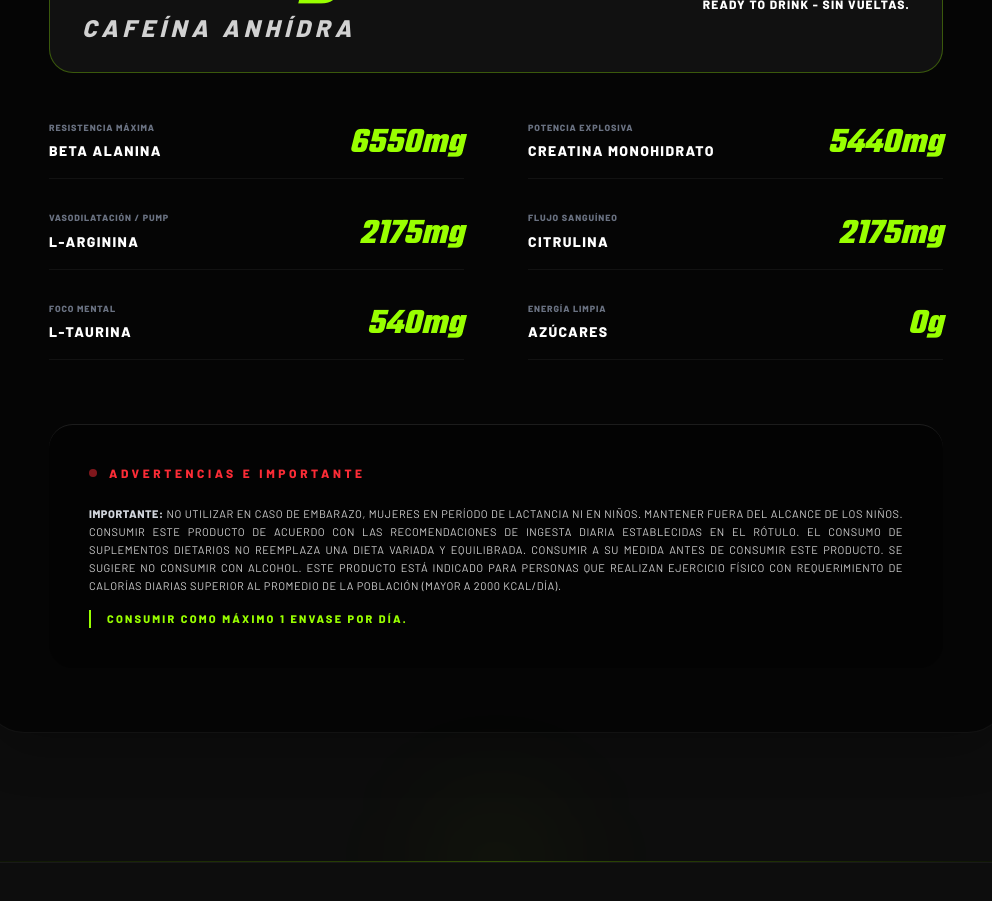
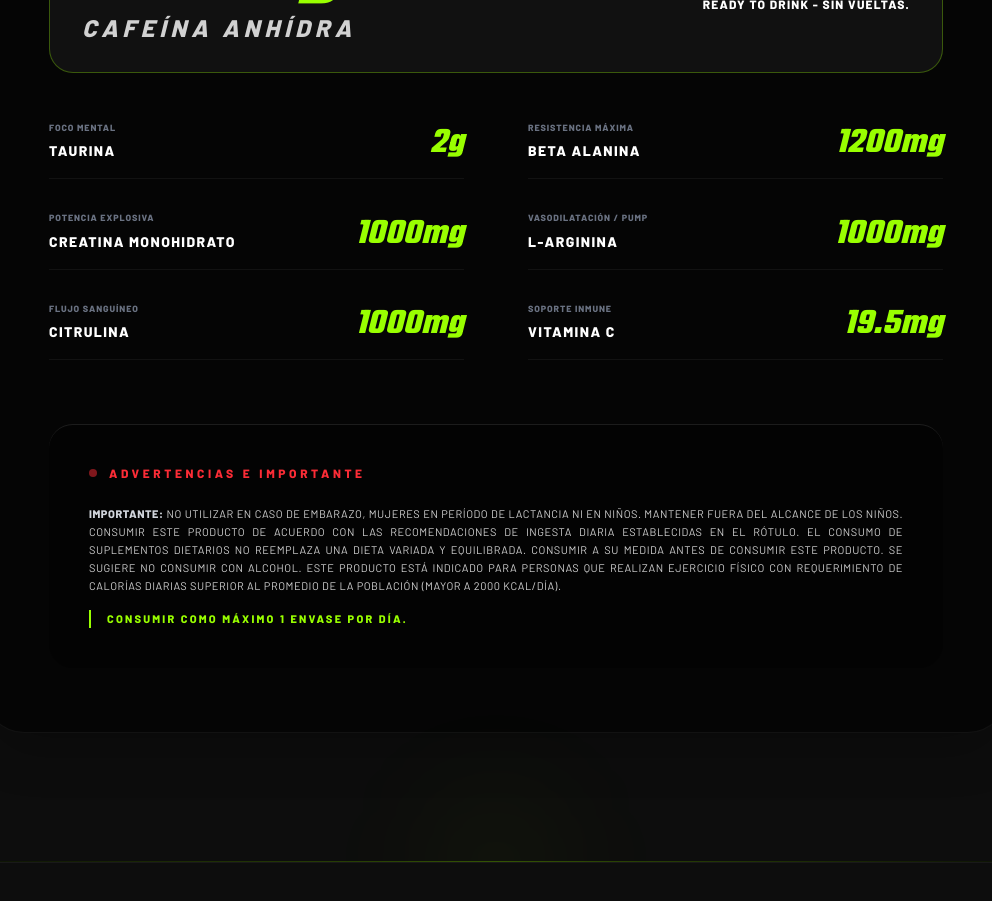
Before and after one commit to credens/13energy, a React (Vite) app in the folder frontend/: page / in a window 1280 px wide. Shown: the part 3480-4381 px from the top of the page, without its empty margins (144-1136 px from the left). Built offline with nearby package versions, Linux system fonts and the light colour scheme.

Commit message:
fix: update nutritional table values in home to match new hardcore formula

```diff
--- a/frontend/src/components/home/NutritionalTable.tsx
+++ b/frontend/src/components/home/NutritionalTable.tsx
@@ -1,12 +1,12 @@
 const NutritionalTable = () => {
   // Valores calculados por envase completo de 473ml
   const specs = [
-    { label: 'Beta Alanina', value: '6550mg', desc: 'Resistencia Máxima' },
-    { label: 'Creatina Monohidrato', value: '5440mg', desc: 'Potencia Explosiva' },
-    { label: 'L-Arginina', value: '2175mg', desc: 'Vasodilatación / Pump' },
-    { label: 'Citrulina', value: '2175mg', desc: 'Flujo Sanguíneo' },
-    { label: 'L-Taurina', value: '540mg', desc: 'Foco Mental' },
-    { label: 'Azúcares', value: '0g', desc: 'Energía Limpia' },
+    { label: 'Taurina', value: '2g', desc: 'Foco Mental' },
+    { label: 'Beta Alanina', value: '1200mg', desc: 'Resistencia Máxima' },
+    { label: 'Creatina Monohidrato', value: '1000mg', desc: 'Potencia Explosiva' },
+    { label: 'L-Arginina', value: '1000mg', desc: 'Vasodilatación / Pump' },
+    { label: 'Citrulina', value: '1000mg', desc: 'Flujo Sanguíneo' },
+    { label: 'Vitamina C', value: '19.5mg', desc: 'Soporte Inmune' },
   ];
 
   return (
```
